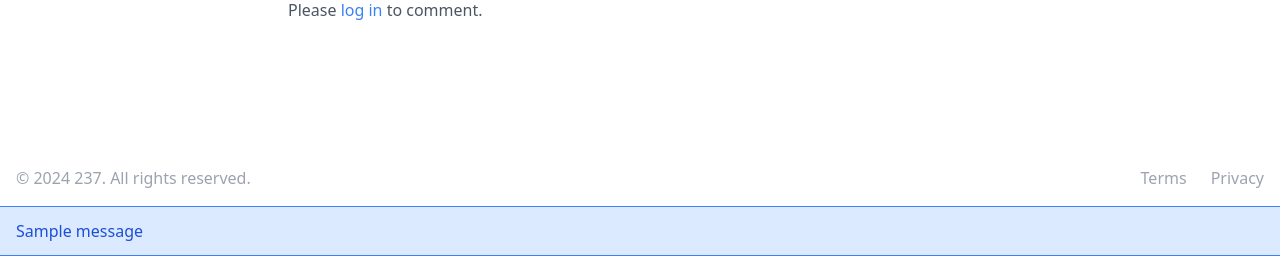
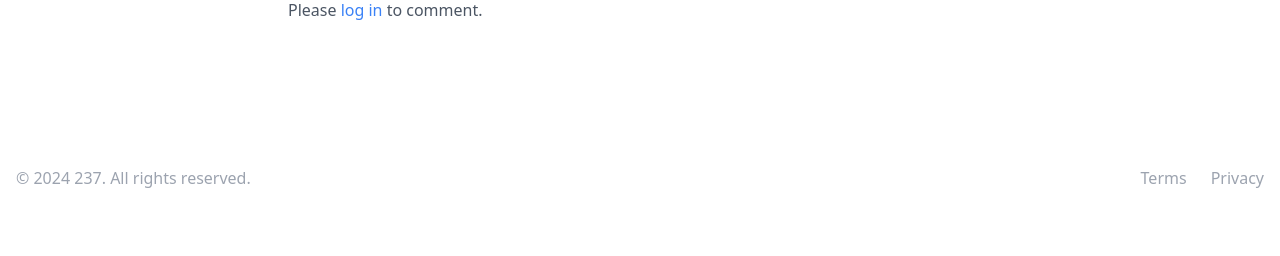
Before and after one commit to SaahBrice/blog, a Django app: page /articles/12/ in a window 1280 px wide. Shown: the part 1076-1332 px from the top of the page. After the commit the page ends 1264 px from the top, so only its background shows below. Run offline with Django 5.2, Linux system fonts and the light colour scheme; data comes from the database, SQL or seed files in the repository; both versions use the stored data as it was after the commit; tables that the repository leaves empty hold one stand-in row (values such as "Sample post"); one stand-in notice (Sample message) is shown; parts of the project's set-up code (start-up, migrations or seed data) failed here and were passed over; some libraries are stand-ins or nearby versions; some web fonts are replaced.

Commit message:
adjusted few files
Adjusted few files

```diff
--- a/blog/templates/base.html
+++ b/blog/templates/base.html
@@ -217,15 +217,7 @@
 
     {% block extra_js %}{% endblock %}
 
-    {% if messages %}
-        <div class="messages">
-            {% for message in messages %}
-            <div class="{% if message.tags %}{{ message.tags }}{% endif %} bg-blue-100 border-t border-b border-blue-500 text-blue-700 px-4 py-3" role="alert">
-                {{ message }}
-            </div>
-            {% endfor %}
-        </div>
-    {% endif %}
+
 
 
     {% if user.is_authenticated %}
@@ -363,4 +355,5 @@
         });
     </script>
 </body>
+
 </html>
```
Also changed, not shown: blog/db.sqlite3, 3 other files.
